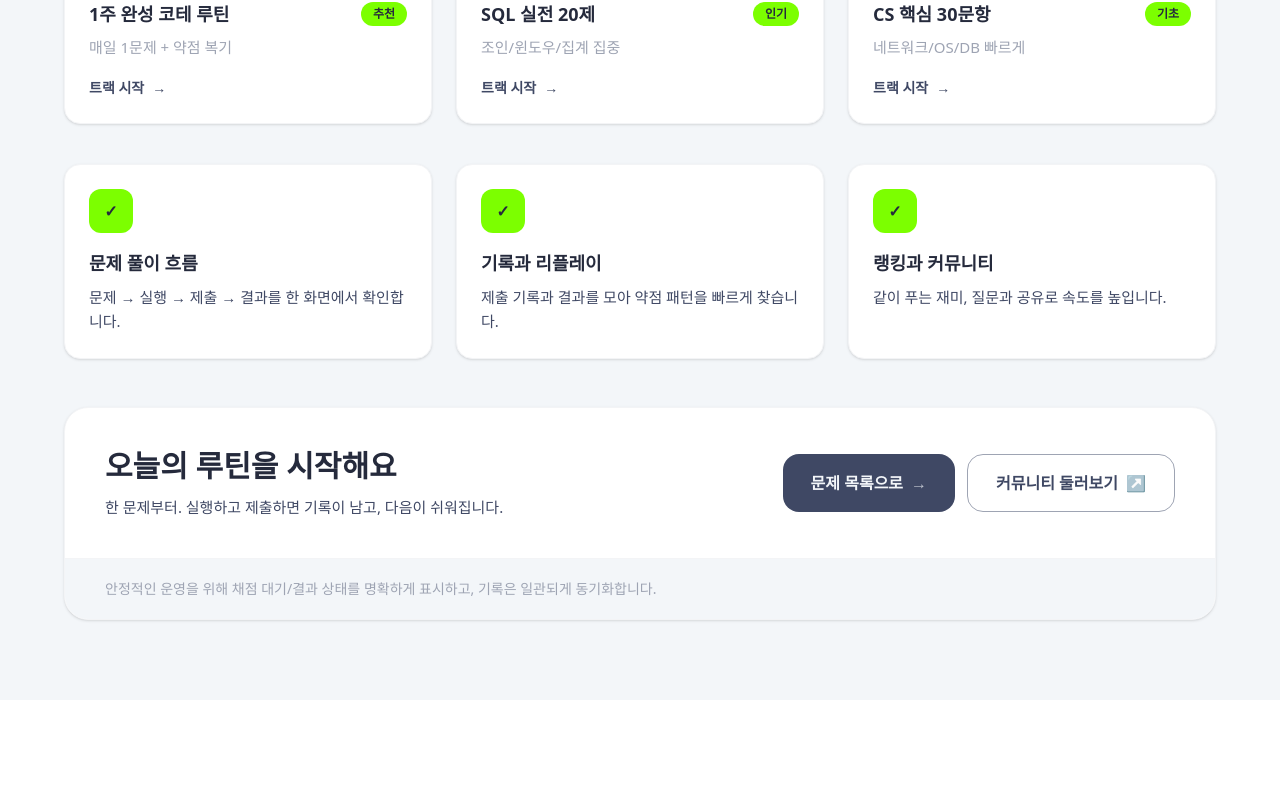
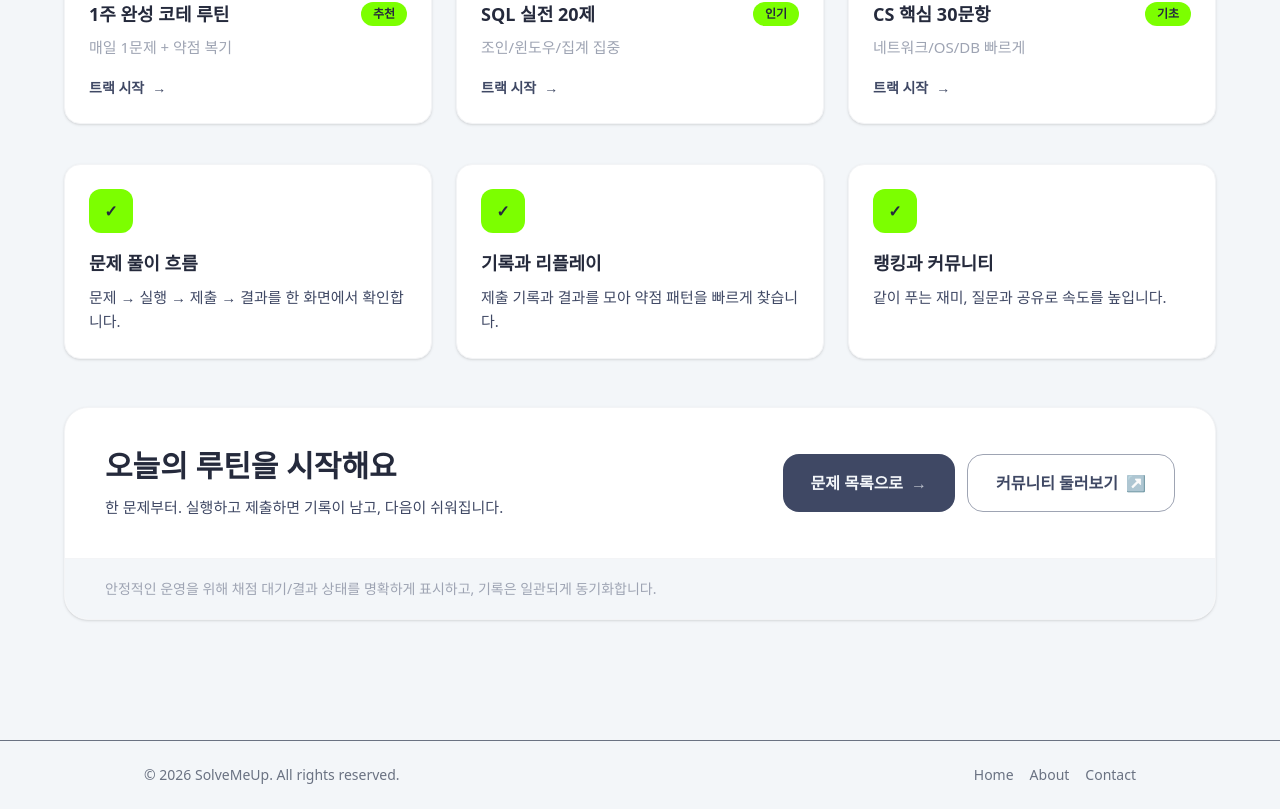
Before and after one commit to HoldAndWait/Client, a React (Vite) app in the folder Frontend/: page / in a window 1280 px wide. Shown: the part 1741-2550 px from the top of the page. Before the commit the page ends 2441 px from the top, so only its background shows below. Built offline with nearby package versions, Linux system fonts and the light colour scheme; no server answers.

Commit message:
design: footer 추가

```diff
--- a/Frontend/src/pages/Home.jsx
+++ b/Frontend/src/pages/Home.jsx
@@ -227,6 +227,22 @@ export default function Home() {
           </div>
         </div>
       </section>
+
+      <footer className="w-full border-t mt-10 py-6 text-sm text-gray-500">
+        <div className="max-w-5xl mx-auto flex flex-col md:flex-row justify-between items-center px-4 gap-3">
+
+          <div>
+            © 2026 SolveMeUp. All rights reserved.
+          </div>
+
+          <div className="flex gap-4">
+            <a href="/" className="hover:text-gray-800">Home</a>
+            <a href="/about" className="hover:text-gray-800">About</a>
+            <a href="/contact" className="hover:text-gray-800">Contact</a>
+          </div>
+
+        </div>
+      </footer>
     </div>
   );
 }
```
